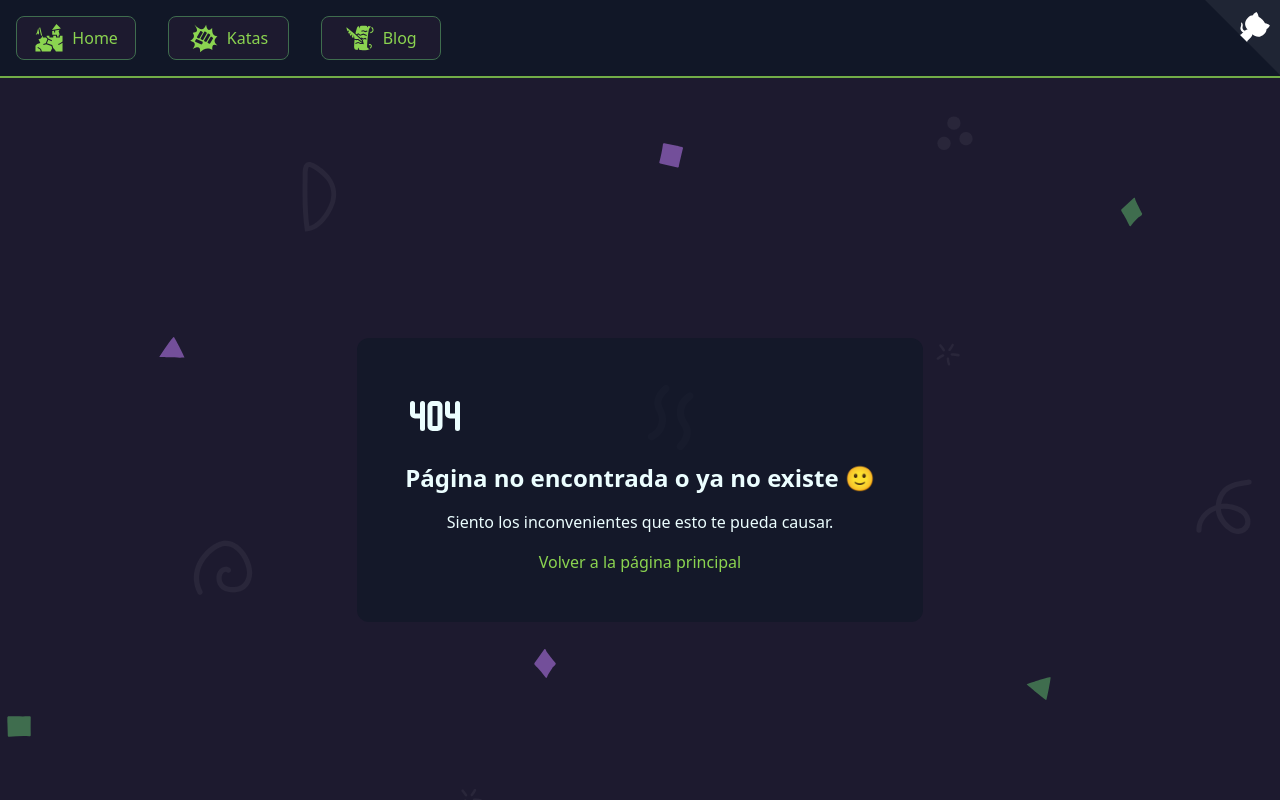
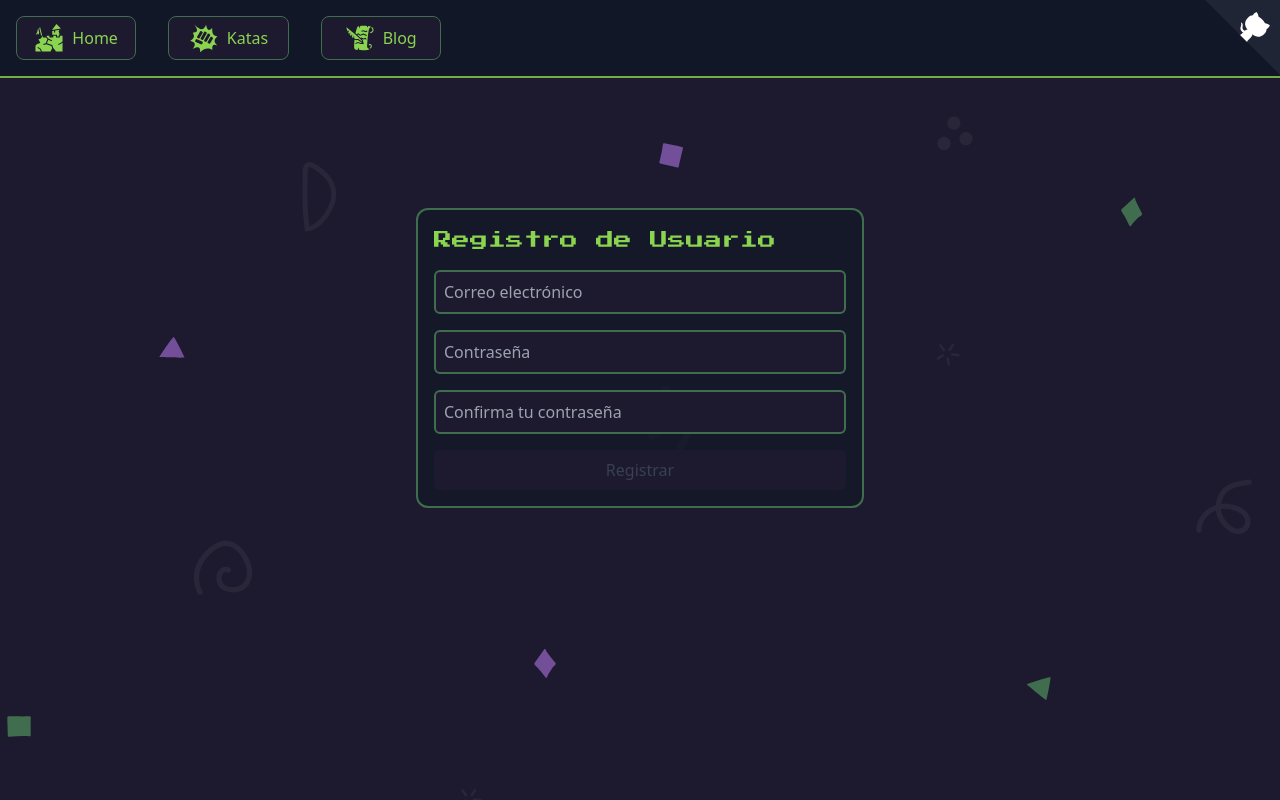
Before and after one commit to Wolfremium13/www.wolfremium.dev, a Next.js app: page /user/register in a window 1280 px wide. Before the commit this address had no page. Shown: the top 800 px of the page. Built offline with nearby package versions, Linux system fonts and the light colour scheme.

Commit message:
✨ add registration form and redirection

```diff
--- /dev/null
+++ b/src/app/user/register/page.tsx
@@ -0,0 +1,11 @@
+import RegistrationForm from "@/core/user/register/ui/components/RegistrationForm";
+
+const RegisterPage = () => {
+    return (
+        <section className={"flex justify-center items-center mt-32"}>
+            <RegistrationForm/>
+        </section>
+    );
+}
+
+export default RegisterPage;
--- /dev/null
+++ b/src/core/user/register/controller/user-registration-controller-client.ts
@@ -0,0 +1,30 @@
+export const UserRegistrationControllerClient = async (
+    email: string,
+    password: string,
+    setLoading: (loading: boolean) => void,
+    setError: (error: (string | null)) => void,
+    redirectToLogin: () => Promise<void>
+): Promise<void> => {
+    setLoading(true);
+    setError(null);
+    try {
+        const registrationResponse = await fetch("/api/user/register", {
+            method: "POST",
+            headers: {"Content-Type": "application/json"},
+            body: JSON.stringify({email, password}),
+        });
+        const data = await registrationResponse.json();
+        if (!registrationResponse.ok) {
+            setError(data.error);
+            return;
+        }
+        await redirectToLogin();
+    } catch (error: unknown) {
+        if (error instanceof Error) {
+            setError(error.message);
+        }
+        setError("Error al registrar el usuario");
+    } finally {
+        setLoading(false);
+    }
+}
--- /dev/null
+++ b/src/core/user/register/ui/components/RegistrationForm.tsx
@@ -0,0 +1,65 @@
+"use client";
+import {Press_Start_2P} from "next/font/google";
+import {GiCrossMark} from "react-icons/gi";
+import {useState} from "react";
+import {UserRegistrationControllerClient} from "@/core/user/register/controller/user-registration-controller-client";
+import {useRouter} from 'next/navigation'
+
+
+const pressFont = Press_Start_2P({weight: "400", subsets: ["latin"]});
+const RegistrationForm = () => {
+    const router = useRouter();
+    const [email, setEmail] = useState("");
+    const [password, setPassword] = useState("");
+    const [confirmPassword, setConfirmPassword] = useState("");
+    const [loading, setLoading] = useState(false);
+    const [error, setError] = useState<string | null>(null);
+
+    const isValidEmail = (email: string) => /\S+@\S+\.\S+/.test(email);
+    const passwordsMatch = password === confirmPassword;
+    const isFormValid = isValidEmail(email) && passwordsMatch && password.length >= 6;
+    const redirectToLogin = async () => router.push("/user/login");
+
+    const handleRegistration = async () => {
+        if (!isFormValid) {
+            setError("Por favor, asegúrate de que los campos están correctamente llenados y las contraseñas coinciden.");
+            return;
+        }
+        await UserRegistrationControllerClient(email, password, setLoading, setError, redirectToLogin);
+    };
+
+    return (
+        <div className={"border-2 border-darkGreen p-4 rounded-xl w-full max-w-md bg-gray-900/70 flex flex-col gap-4"}>
+            <h1 className={`text-lg text-lightGreen ${pressFont.className} d-flex justify-center align-center`}>
+                Registro de Usuario
+            </h1>
+            <input type="email" placeholder="Correo electrónico" required={true} name={"email"}
+                   className={"rounded-md bg-darkViolet p-2 text-white border-2 border-darkGreen focus:outline-lightGreen"}
+                   onChange={(e) => setEmail(e.target.value)}
+            />
+            <input type="password" placeholder="Contraseña" minLength={6} required={true} name={"password"}
+                   className={"rounded-md bg-darkViolet p-2 text-white border-2 border-darkGreen focus:outline-lightGreen"}
+                   onChange={(e) => setPassword(e.target.value)}
+            />
+            <input type="password" placeholder="Confirma tu contraseña" minLength={6} required={true}
+                   name={"confirmPassword"}
+                   className={"rounded-md bg-darkViolet p-2 text-white border-2 border-darkGreen focus:outline-lightGreen"}
+                   onChange={(e) => setConfirmPassword(e.target.value)}
+            />
+            {!passwordsMatch && (
+                <div className={"text-red-500 text-sm"}>
+                    Las contraseñas no coinciden.
+                </div>
+            )}
+            <button onClick={handleRegistration} disabled={!isFormValid || loading} name={"register"}
+                    className={"bg-darkGreen hover:bg-lightViolet text-white p-2 rounded-md disabled:bg-darkViolet disabled:text-gray-700 disabled:cursor-not-allowed"}>
+                {loading ? "Registrando..." : "Registrar"}
+            </button>
+            {error && (<div className={"text-red-500 text-sm text-center"}>
+                <GiCrossMark size={20} className={"inline-block"}/>
+                <span className={"ml-2"}>{error}</span>
+            </div>)}
+        </div>
+    );
+}
+export default RegistrationForm;
```
